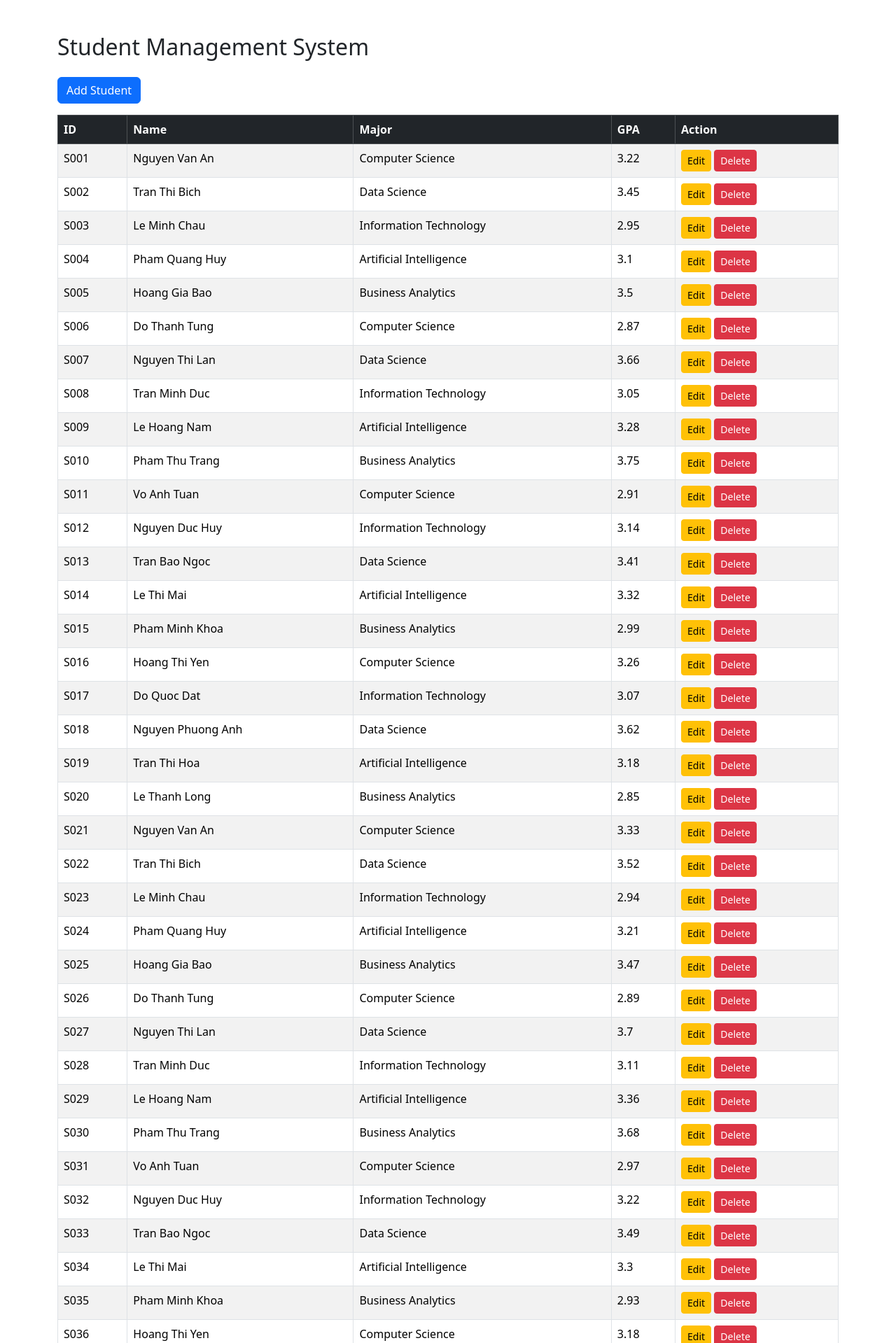
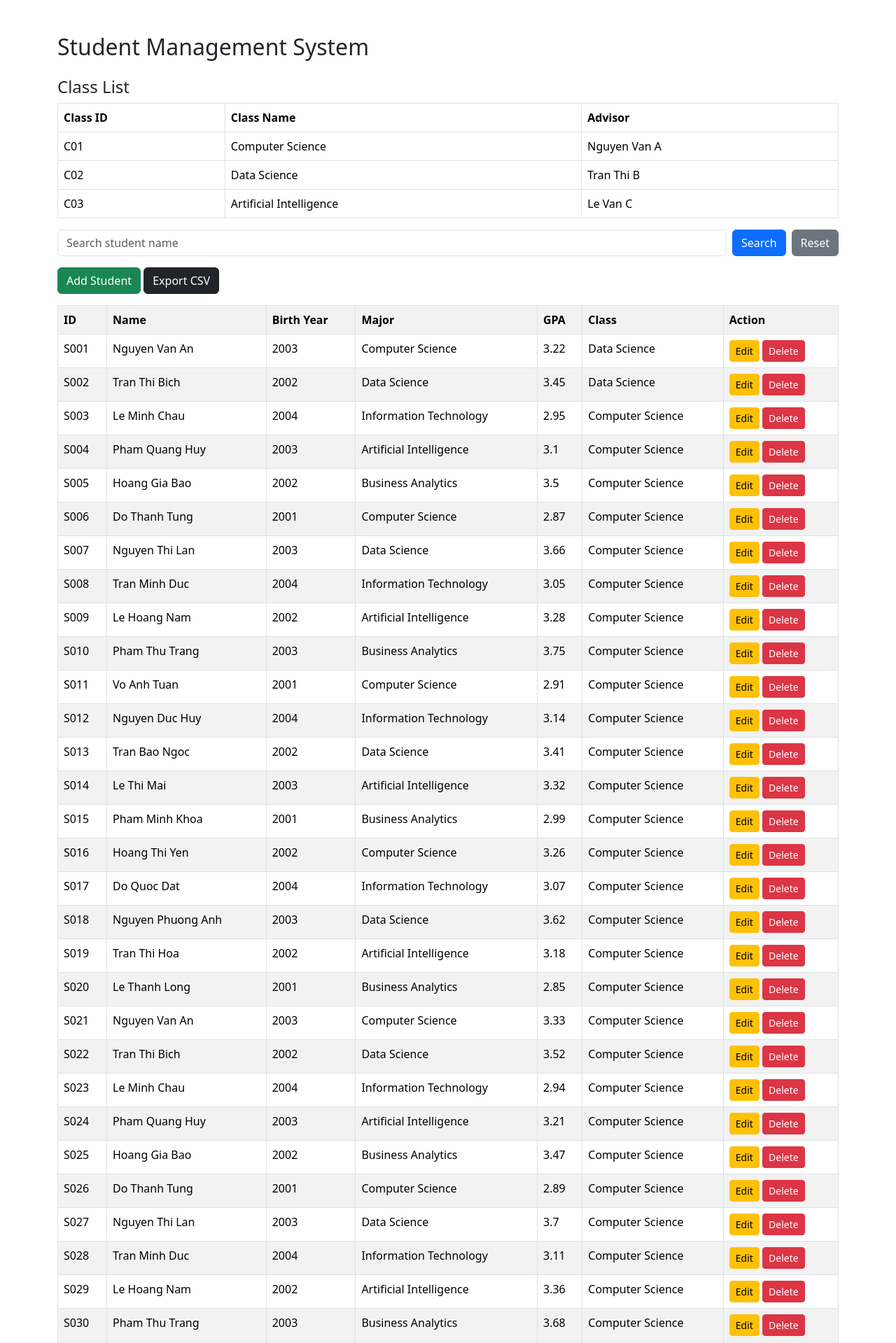
Before and after one commit to NTTan28/vibe-coding1, a Flask app: page / in a window 1280 px wide. Shown: the top 1919 px of the page at 70% size. Run offline with Flask 3, Linux system fonts and the light colour scheme; data comes from the database, SQL or seed files in the repository; both versions use the stored data as it was after the commit.

Commit message:
Add class table, search feature, statistics and export CSV

```diff
--- a/app.py
+++ b/app.py
@@ -1,4 +1,4 @@
-from flask import Flask, render_template, request, redirect
+from flask import Flask, render_template, request, redirect, send_file
 import sqlite3
 import pandas as pd
 
@@ -12,8 +12,17 @@ def get_db():
 
 
 def init_db():
+
     conn = get_db()
     cur = conn.cursor()
+
+    cur.execute("""
+    CREATE TABLE IF NOT EXISTS class(
+        class_id TEXT PRIMARY KEY,
+        class_name TEXT,
+        advisor TEXT
+    )
+    """)
 
     cur.execute("""
     CREATE TABLE IF NOT EXISTS student(
@@ -21,7 +30,9 @@ def init_db():
         name TEXT,
         birth_year INTEGER,
         major TEXT,
-        gpa REAL
+        gpa REAL,
+        class_id TEXT,
+        FOREIGN KEY(class_id) REFERENCES class(class_id)
     )
     """)
 
@@ -29,18 +40,30 @@ def init_db():
     conn.close()
 
 
-# import dữ liệu từ file CSV
+def insert_classes():
+
+    conn = get_db()
+
+    conn.execute("INSERT OR IGNORE INTO class VALUES ('C01','Computer Science','Nguyen Van A')")
+    conn.execute("INSERT OR IGNORE INTO class VALUES ('C02','Data Science','Tran Thi B')")
+    conn.execute("INSERT OR IGNORE INTO class VALUES ('C03','Artificial Intelligence','Le Van C')")
+
+    conn.commit()
+    conn.close()
+
+
 def import_data():
 
     conn = get_db()
+
     df = pd.read_csv("sample_students_data_50.csv")
 
-    for index, row in df.iterrows():
+    for index,row in df.iterrows():
 
         conn.execute("""
-        INSERT OR IGNORE INTO student(student_id,name,birth_year,major,gpa)
-        VALUES(?,?,?,?,?)
-        """,(row["student_id"],row["name"],row["birth_year"],row["major"],row["gpa"]))
+        INSERT OR IGNORE INTO student
+        VALUES(?,?,?,?,?,?)
+        """,(row["student_id"],row["name"],row["birth_year"],row["major"],row["gpa"],"C01"))
 
     conn.commit()
     conn.close()
@@ -49,19 +72,67 @@ def import_data():
 @app.route("/")
 def index():
 
+    search = request.args.get("search","")
+
     conn = get_db()
     cur = conn.cursor()
 
-    cur.execute("SELECT * FROM student")
+    if search:
+
+        cur.execute("""
+        SELECT student.student_id,student.name,student.birth_year,
+        student.major,student.gpa,class.class_name
+        FROM student
+        LEFT JOIN class ON student.class_id = class.class_id
+        WHERE student.name LIKE ?
+        """,('%'+search+'%',))
+
+    else:
+
+        cur.execute("""
+        SELECT student.student_id,student.name,student.birth_year,
+        student.major,student.gpa,class.class_name
+        FROM student
+        LEFT JOIN class ON student.class_id = class.class_id
+        """)
+
     students = cur.fetchall()
+
+    # lấy danh sách lớp
+    cur.execute("SELECT * FROM class")
+    classes = cur.fetchall()
+
+    # statistics
+    cur.execute("SELECT COUNT(*) FROM student")
+    total = cur.fetchone()[0]
+
+    cur.execute("SELECT AVG(gpa) FROM student")
+    avg_gpa = cur.fetchone()[0]
+
+    cur.execute("SELECT major, COUNT(*) FROM student GROUP BY major")
+    major_stats = cur.fetchall()
 
     conn.close()
 
-    return render_template("index.html", students=students)
+    return render_template(
+        "index.html",
+        students=students,
+        classes=classes,
+        total=total,
+        avg_gpa=avg_gpa,
+        major_stats=major_stats,
+        search=search
+    )
 
 
 @app.route("/add", methods=["GET","POST"])
 def add_student():
+
+    conn = get_db()
+    cur = conn.cursor()
+
+    cur.execute("SELECT * FROM class")
+    classes = cur.fetchall()
 
     if request.method == "POST":
 
@@ -70,20 +141,18 @@ def add_student():
         birth_year = request.form["birth_year"]
         major = request.form["major"]
         gpa = request.form["gpa"]
-
-        conn = get_db()
-        cur = conn.cursor()
+        class_id = request.form["class_id"]
 
         cur.execute("""
-        INSERT INTO student VALUES(?,?,?,?,?)
-        """,(student_id,name,birth_year,major,gpa))
+        INSERT INTO student VALUES(?,?,?,?,?,?)
+        """,(student_id,name,birth_year,major,gpa,class_id))
 
         conn.commit()
         conn.close()
 
         return redirect("/")
 
-    return render_template("add_student.html")
+    return render_template("add_student.html", classes=classes)
 
 
 @app.route("/edit/<student_id>", methods=["GET","POST"])
@@ -92,18 +161,23 @@ def edit_student(student_id):
     conn = get_db()
     cur = conn.cursor()
 
+    # lấy danh sách lớp
+    cur.execute("SELECT * FROM class")
+    classes = cur.fetchall()
+
     if request.method == "POST":
 
         name = request.form["name"]
         birth_year = request.form["birth_year"]
         major = request.form["major"]
         gpa = request.form["gpa"]
+        class_id = request.form["class_id"]
 
         cur.execute("""
         UPDATE student
-        SET name=?,birth_year=?,major=?,gpa=?
+        SET name=?,birth_year=?,major=?,gpa=?,class_id=?
         WHERE student_id=?
-        """,(name,birth_year,major,gpa,student_id))
+        """,(name,birth_year,major,gpa,class_id,student_id))
 
         conn.commit()
         conn.close()
@@ -115,23 +189,42 @@ def edit_student(student_id):
 
     conn.close()
 
-    return render_template("edit_student.html", student=student)
+    return render_template(
+        "edit_student.html",
+        student=student,
+        classes=classes
+    )
 
 
 @app.route("/delete/<student_id>")
 def delete_student(student_id):
 
     conn = get_db()
-    cur = conn.cursor()
 
-    cur.execute("DELETE FROM student WHERE student_id=?",(student_id,))
+    conn.execute("DELETE FROM student WHERE student_id=?",(student_id,))
     conn.commit()
     conn.close()
 
     return redirect("/")
 
 
+@app.route("/export")
+def export():
+
+    conn = get_db()
+
+    df = pd.read_sql_query("SELECT * FROM student",conn)
+
+    file = "students.csv"
+    df.to_csv(file,index=False)
+
+    return send_file(file,as_attachment=True)
+
+
 if __name__ == "__main__":
+
     init_db()
+    insert_classes()
     import_data()
+
     app.run(debug=True)
--- a/templates/index.html
+++ b/templates/index.html
@@ -12,25 +12,56 @@
 
 <div class="container mt-5">
 
-<h2 class="mb-4">Student Management System</h2>
+<h2>Student Management System</h2>
 
-<a href="/add" class="btn btn-primary mb-3">Add Student</a>
+<h4 class="mt-4">Class List</h4>
+
+<table class="table table-bordered">
+
+<tr>
+<th>Class ID</th>
+<th>Class Name</th>
+<th>Advisor</th>
+</tr>
+
+{% for c in classes %}
+
+<tr>
+<td>{{c[0]}}</td>
+<td>{{c[1]}}</td>
+<td>{{c[2]}}</td>
+</tr>
+
+{% endfor %}
+
+</table>
+
+
+<form class="d-flex mb-3" method="GET">
+
+<input class="form-control me-2" name="search" value="{{search}}" placeholder="Search student name">
+
+<button class="btn btn-primary me-2">Search</button>
+
+<a href="/" class="btn btn-secondary">Reset</a>
+
+</form>
+
+<a href="/add" class="btn btn-success mb-3">Add Student</a>
+
+<a href="/export" class="btn btn-dark mb-3">Export CSV</a>
 
 <table class="table table-bordered table-striped">
-
-<thead class="table-dark">
 
 <tr>
 <th>ID</th>
 <th>Name</th>
+<th>Birth Year</th>
 <th>Major</th>
 <th>GPA</th>
+<th>Class</th>
 <th>Action</th>
 </tr>
-
-</thead>
-
-<tbody>
 
 {% for s in students %}
 
@@ -38,8 +69,10 @@
 
 <td>{{s[0]}}</td>
 <td>{{s[1]}}</td>
+<td>{{s[2]}}</td>
 <td>{{s[3]}}</td>
 <td>{{s[4]}}</td>
+<td>{{s[5]}}</td>
 
 <td>
 
@@ -53,9 +86,24 @@
 
 {% endfor %}
 
-</tbody>
+</table>
 
-</table>
+
+<h4>Statistics</h4>
+
+<p>Total Students: {{total}}</p>
+
+<p>Average GPA: {{avg_gpa}}</p>
+
+<ul>
+
+{% for m in major_stats %}
+
+<li>{{m[0]}} : {{m[1]}}</li>
+
+{% endfor %}
+
+</ul>
 
 </div>
 
```
Also changed, not shown: students.csv (added, +51 -0 lines), templates/add_student.html (+21 -5 lines), templates/edit_student.html (+25 -4 lines), database.db.
